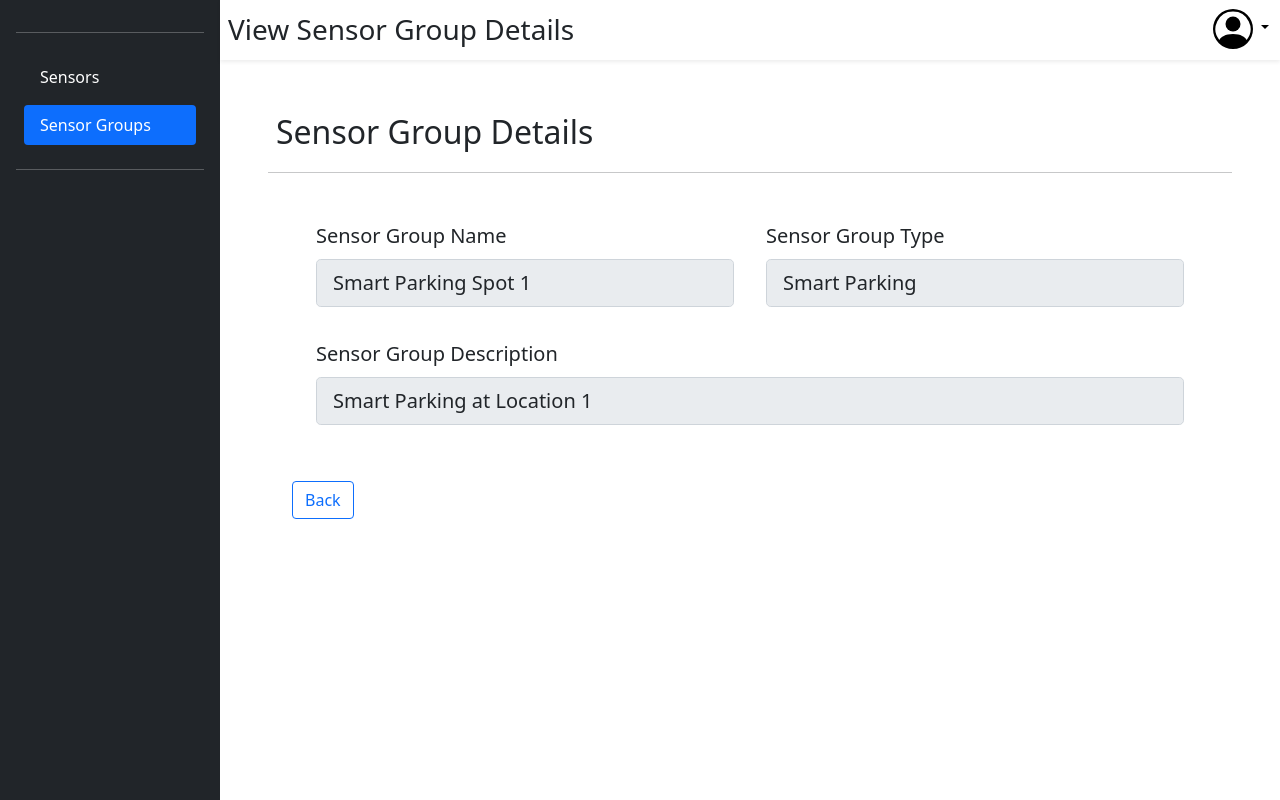
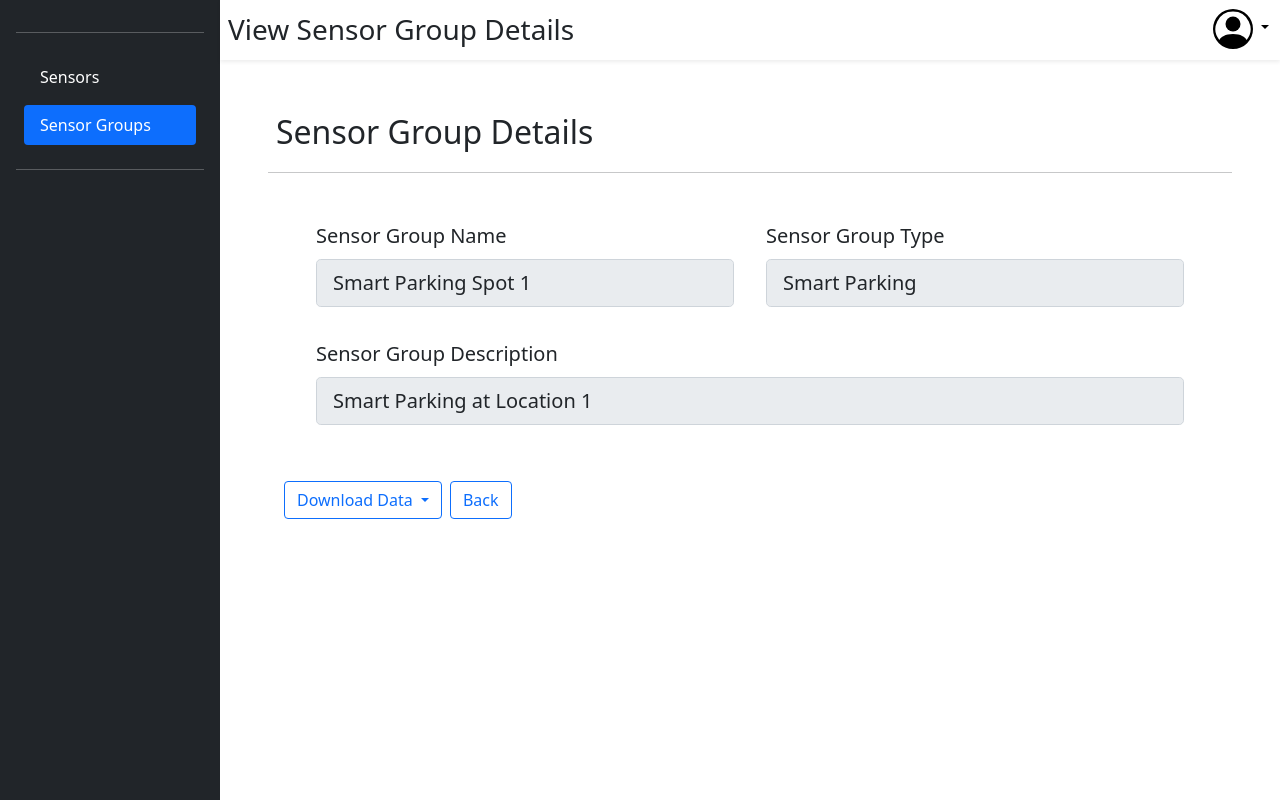
Before and after one commit to BigJoe098/IoT-Dashboard, a Django app: page /group/view/?key=2 in a window 1280 px wide. Run offline with Django 4.2, Linux system fonts and the light colour scheme; the first user in the database is signed in; data comes from the database, SQL or seed files in the repository; some libraries are stand-ins or nearby versions.

Commit message:
[Core] Introduce sensor group data downloading
Signed-off-by: Sayantan Chaudhuri <sayantandev2018@gmail.com>

```diff
--- a/dash/urls.py
+++ b/dash/urls.py
@@ -27,4 +27,5 @@ urlpatterns = [
 
     # Download data
     path('download_data/<str:file_format>/<str:sensor_key>/', views.download_data, name='download_data'),
+    path('download_group_data/<str:file_format>/<str:group_id>/', views.download_group_data, name='download_group_data'),
 ]
--- a/dash/views.py
+++ b/dash/views.py
@@ -323,7 +323,7 @@ def group_view(request):
         'active' : 'Sensor_Groups',
         'dashboard_heading' : 'View Sensor Group Details'
     }
-    return render(request, "group_view.html",{"form":form, 'site_settings' : site_settings})
+    return render(request, "group_view.html",{"form":form, 'site_settings' : site_settings, 'group_id': instance.group_id,})
 
 #Deleteing Sensor Data
 @login_required(login_url="")
@@ -348,15 +348,45 @@ def download_data(request, file_format, sensor_key):
         for sensor in sensors:
             writer.writerow([sensor.key, sensor.sensor_name, sensor.sensor_type, sensor.sensor_description, sensor.date_created, sensor.sensor_group])
         writer.writerow([])
-        writer.writerow(['Sensor', 'Data', 'Date and Time'])
+        writer.writerow(['Data', 'Date and Time'])
         for data in sensor_data:
-            writer.writerow([data.sensor, data.data, data.date_time])
+            writer.writerow([data.data, data.date_time])
     elif file_format == 'txt':
         response = HttpResponse(content_type="text/plain")
         response['Content-Disposition'] = f'attachment; filename="data-{sensor_key}.{file_format}"'
         for sensor in sensors:
             response.write(f'API Key: {sensor.key}\nSensor Name: {sensor.sensor_name}\nSensor Type: {sensor.sensor_type}\nSensor Description: {sensor.sensor_description}\nDate Created: {sensor.date_created}\nSensor Group: {sensor.sensor_group}\n\nSensor Data:\n')
             for data in sensor_data:
-                response.write(f'Data: {data.data}\nDate and Time: {data.date_time}\n')
+                response.write(f'Data: {data.data}, Date and Time: {data.date_time}\n')
             response.write('\n\n')
     return response
+
+@login_required(login_url="/")
+def download_group_data(request, file_format, group_id):
+    sensor_group = Sensor_Group.objects.get(group_id=group_id)
+    sensors = Sensors.objects.filter(sensor_group=sensor_group)
+
+    if file_format == 'csv':
+        response = HttpResponse(content_type='text/csv')
+        response['Content-Disposition'] = f'attachment; filename="group-data-{group_id}-{sensor_group.group_name}.{file_format}"'
+        writer = csv.writer(response)
+        writer.writerow(['Group Id', 'Group Name', 'Group Type', 'Group Description', 'Date Created'])
+        writer.writerow([sensor_group.group_id, sensor_group.group_name, sensor_group.group_type, sensor_group.group_discription, sensor_group.date_created])
+        writer.writerow([])
+        writer.writerow(['API Key', 'Sensor Name', 'Sensor Type', 'Sensor Description', 'Date Created'])
+        for sensor in sensors:
+            writer.writerow([sensor.key, sensor.sensor_name, sensor.sensor_type, sensor.sensor_description, sensor.date_created])
+            writer.writerow(['Data', 'Date and Time'])
+            for data in Sensor_Data.objects.filter(sensor=sensor):
+                writer.writerow([data.data, data.date_time])
+            writer.writerow([])
+    elif file_format == 'txt':
+        response = HttpResponse(content_type="text/plain")
+        response['Content-Disposition'] = f'attachment; filename="group-data-{group_id}-{sensor_group.group_name}.{file_format}"'
+        response.write(f'Group Id: {sensor_group.group_id}\nGroup Name: {sensor_group.group_name}\nGroup Type: {sensor_group.group_type}\nGroup Description: {sensor_group.group_discription}\nDate Created: {sensor_group.date_created}\n\nSensors:\n')
+        for sensor in sensors:
+            response.write(f'API Key: {sensor.key}\nSensor Name: {sensor.sensor_name}\nSensor Type: {sensor.sensor_type}\nSensor Description: {sensor.sensor_description}\nDate Created: {sensor.date_created}\n\nSensor Data:\n')
+            for data in Sensor_Data.objects.filter(sensor=sensor):
+                response.write(f'Data: {data.data}, Date and Time: {data.date_time}\n')
+            response.write('\n\n')
+    return response
--- a/templates/view/group_view.html
+++ b/templates/view/group_view.html
@@ -52,6 +52,15 @@
         </div>
     </form>
     <div class="d-flex flex-row mt-4 ms-3">
+        <div class="btn-group">
+            <button type="button" class="btn btn-outline-primary dropdown-toggle" data-bs-toggle="dropdown" aria-expanded="false">
+                Download Data
+            </button>
+            <ul class="dropdown-menu">
+                <li><a class="dropdown-item" href="{% url 'dash:download_group_data' 'csv' group_id%}">CSV</a></li>
+                <li><a class="dropdown-item" href="{% url 'dash:download_group_data' 'txt' group_id%}">TXT</a></li>
+            </ul>
+        </div>
         <div>
             <a href="{% url 'dash:group_dashboard' %}"><button class="mx-2 btn btn-outline-primary">Back</button></a>
         </div>
```
